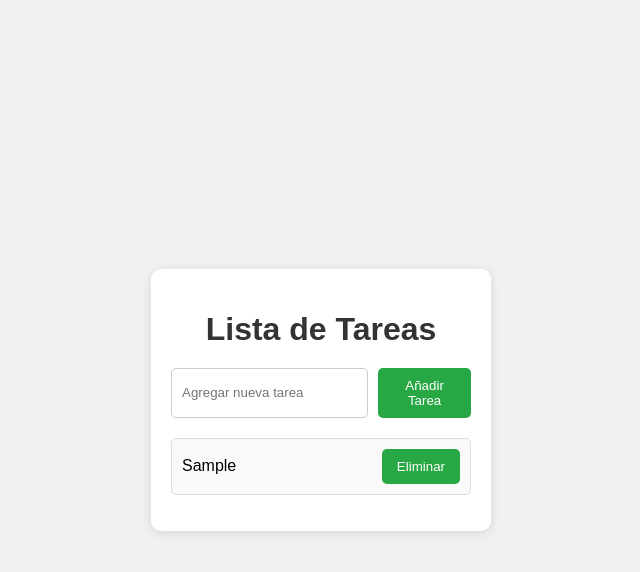
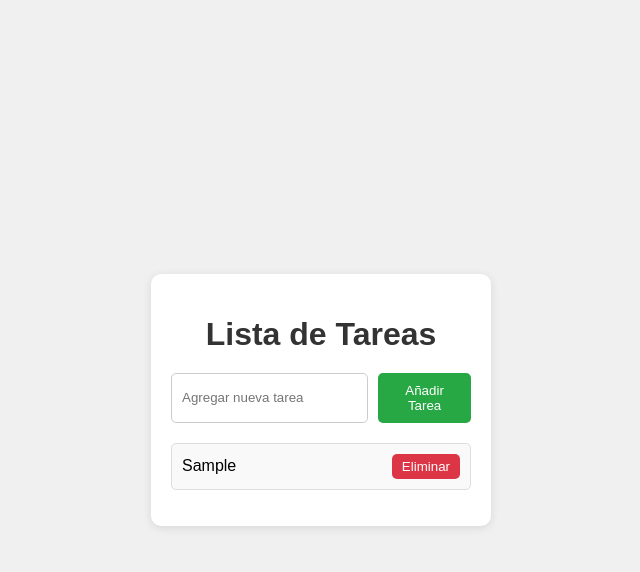
Before and after one commit to DeboraAlejandraGarciaCruz/REP47, a plain HTML site: page index.html in a window 1280 px wide. Both pictures are taken after typing "Sample" into the empty fields and a click on the button "Añadir Tarea". Shown: the whole page, without its empty margins (319-959 px from the left). Drawn offline with Linux system fonts and the light colour scheme.

Commit message:
Update styles.css

```diff
--- a/styles.css
+++ b/styles.css
@@ -68,3 +68,16 @@ li.completed {
     text-decoration: line-through;
     color: #888;
 }
+
+li button {
+    background-color: #dc3545;
+    color: white;
+    border: none;
+    padding: 5px 10px;
+    border-radius: 5px;
+    cursor: pointer;
+}
+
+li button:hover {
+    background-color: #c82333;
+}
```
